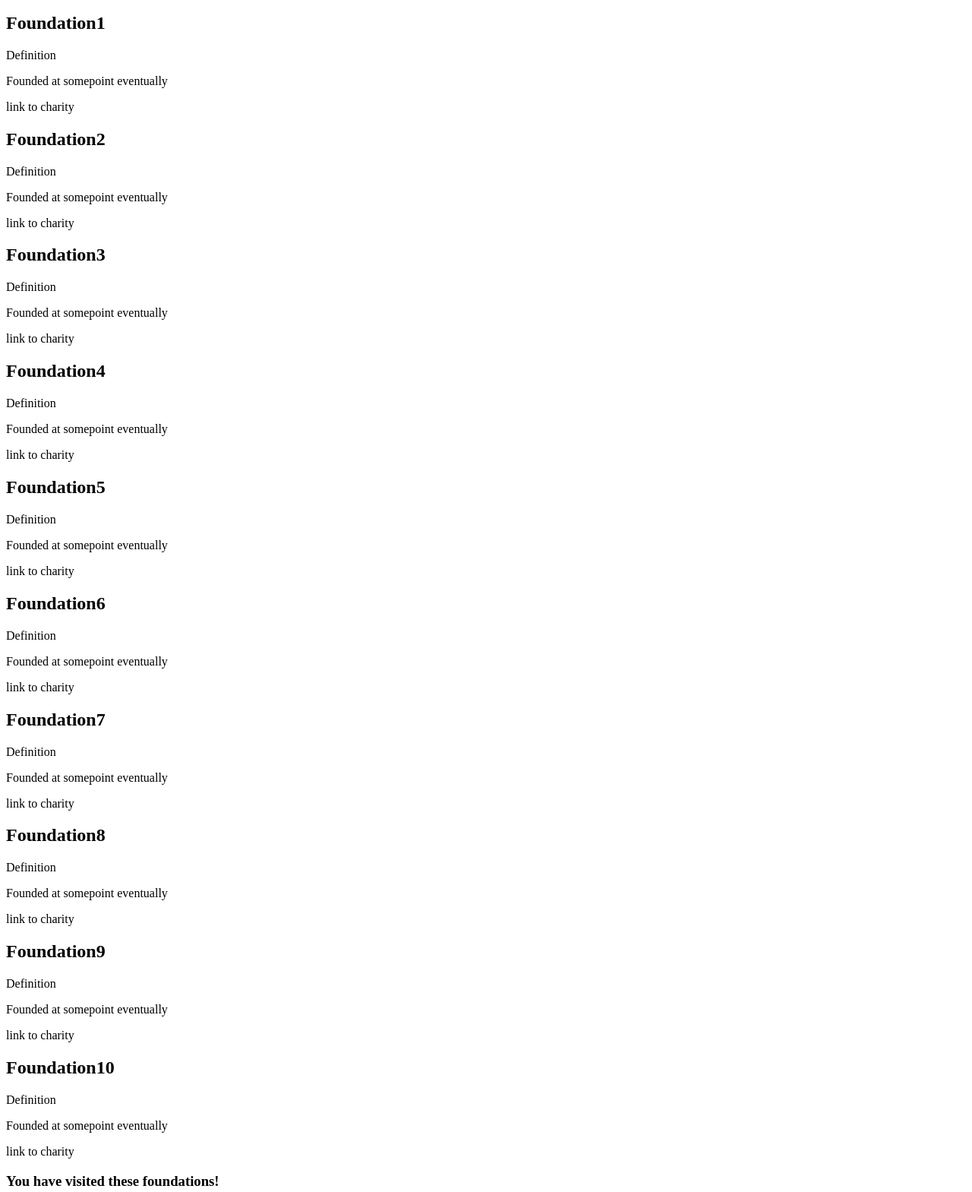
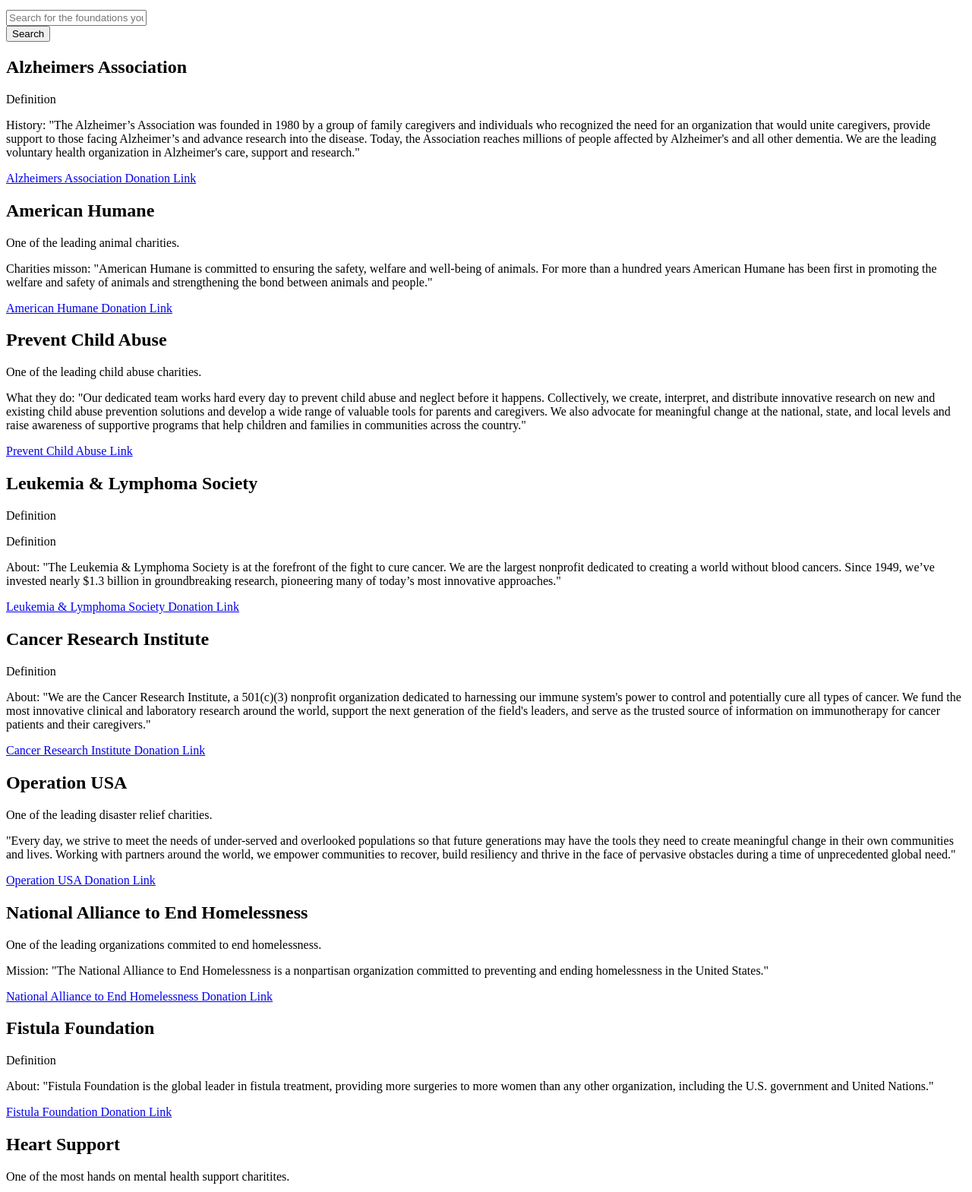
Before and after one commit to JJGreen23/Charity-Website, a plain HTML site: page index.html in a window 1280 px wide. Shown: the part 101-1670 px from the top of the page at 76% size. Drawn offline with nearby package versions, Linux system fonts and the light colour scheme; files whose address does not match are found by name.

Commit message:
Added-most-html-stuff

```diff
--- a/index.html
+++ b/index.html
@@ -11,65 +11,83 @@
        <h1 id = "Header">The Feel Good Website</h1>
        <p id = "aboutWebsite">Do you wanna feel good about yourself? We've browsed the internet and picked some of the best charities, and foundations for you to donate to! Read about them and just click and then donate!</p>
    </div>
+    <div>
+        <form id = "formSearchbar" autocomplete="off">
+            <div class = "formGroup">
+                <input type="text" id = "searchBar" class="form-control" placeholder="Search for the foundations you couldnt find!">
+            </div>
+            <div class = "formGroup">
+               <button class = "btn">Search</button>
+            </div>
+        </form>
+        <div id = "searchResults">
+
+        </div>
+    </div>
    <div>
-        <h2 class = "foundationName">Foundation1</h2>
+        <h2 class = "foundationName">Alzheimers Association</h2>
         <p id = "definition1" class = "definitions">Definition</p>
-        <p id = "dateFounded1" class = "wikiInfo">Founded at somepoint eventually</p>
-        <p id = "link1" class = "links">link to charity</p>
+        <p id = "dateFounded1" class = "wikiInfo">History: "The Alzheimer’s Association was founded in 1980 by a group of family caregivers and individuals who recognized the need for an organization that would unite caregivers, provide support to those facing Alzheimer’s and advance research into the disease.
+            Today, the Association reaches millions of people affected by Alzheimer's and all other dementia. We are the leading voluntary health organization in Alzheimer's care, support and research."
+        </p>
+        <a href="https://act.alz.org/site/Donation2?df_id=32112&32112.donation=form1&_gl=1*onnld4*_ga*MTA2MTczOTYyNy4xNjIyNjgwMzY2*_ga_9JTEWVX24V*MTYyMjY4MDM2Ni4xLjAuMTYyMjY4MDM2Ni4w&_ga=2.49574821.2013362818.1622680366-1061739627.1622680366" target="_blank" class = "links">Alzheimers Association Donation Link</a>
    </div>
    <div>
-        <h2 class = "foundationName">Foundation2</h2>
-        <p id = "definitions2" class = "definitions">Definition</p>
-        <p id = "dateFounded2" class = "wikiInfo">Founded at somepoint eventually</p>
-        <p id = "link2" class= "links">link to charity</p>
+        <h2 class = "foundationName">American Humane</h2>
+        <p id = "definitions2" class = "definitions">One of the leading animal charities.</p>
+        <p id = "dateFounded2" class = "wikiInfo">Charities misson: "American Humane is committed to ensuring the safety, welfare and well-being of animals.
+            For more than a hundred years American Humane has been first in promoting the welfare and safety of animals and strengthening the bond between animals and people."
+        </p>
+        <a href="https://www.americanhumane.org/?form=MakeADifference" target="_blank" class = "links">American Humane Donation Link</a>
    </div>
     <div>
-        <h2 class = "foundationName">Foundation3</h2>
-        <p id = "definitions3" class = "definitions">Definition</p>
-        <p id = "dateFounded3" class = "wikiInfo">Founded at somepoint eventually</p>
-        <p id = "link3" class = "link">link to charity</p>
+        <h2 class = "foundationName">Prevent Child Abuse</h2>
+        <p id = "definitions3" class = "definitions">One of the leading child abuse charities.</p>
+        <p id = "dateFounded3" class = "wikiInfo">What they do: "Our dedicated team works hard every day to prevent child abuse and neglect before it happens. Collectively, we create, interpret, and distribute innovative research on new and existing child abuse prevention solutions and develop a wide range of valuable tools for parents and caregivers. We also advocate for meaningful change at the national, state, and local levels and raise awareness of supportive programs that help children and families in communities across the country."</p>
+        <a href="https://preventchildabuse.org/donate/" target="_blank" class = "links">Prevent Child Abuse Link</a>
    </div>
    <div>
-        <h2 class = "foundationName">Foundation4</h2>
+        <h2 class = "foundationName">Leukemia & Lymphoma Society</h2>
         <p id = "definitions4" class = "definitions">Definition</p>
-        <p id = "dateFounded4" class = "wikiInfo">Founded at somepoint eventually</p>
-        <p id = "link4" class = "link">link to charity</p>
+        <p id = "definitions4" class = "definitions">Definition</p>
+        <p id = "dateFounded4" class = "wikiInfo">About: "The Leukemia & Lymphoma Society is at the forefront of the fight to cure cancer. We are the largest nonprofit dedicated to creating a world without blood cancers. Since 1949, we’ve invested nearly $1.3 billion in groundbreaking research, pioneering many of today’s most innovative approaches."</p>
+        <a href="https://donate.lls.org/lls/donate" target="_blank" class = "links">Leukemia & Lymphoma Society Donation Link</a>
     </div>
     <div>
-        <h2 class= "foundationName">Foundation5</h2>
+        <h2 class= "foundationName">Cancer Research Institute</h2>
         <p id = "definitions5" class = "definitions">Definition</p>
-        <p id = "dateFounded5" class = "wikiInfo">Founded at somepoint eventually</p>
-        <p id = "link5" class = "link">link to charity</p>
+        <p id = "dateFounded5" class = "wikiInfo">About: "We are the Cancer Research Institute, a 501(c)(3) nonprofit organization dedicated to harnessing our immune system's power to control and potentially cure all types of cancer. We fund the most innovative clinical and laboratory research around the world, support the next generation of the field's leaders, and serve as the trusted source of information on immunotherapy for cancer patients and their caregivers."</p>
+        <a href="https://www.cancerresearch.org/join-the-cause/donate/one-time-donation" target="_blank" class = "links">Cancer Research Institute Donation Link</a>
    </div>
    <div>
-        <h2 class = "foundationName">Foundation6</h2>
-        <p id = "definitions6" class = "definitions">Definition</p>
-        <p id = "dateFounded6" class = "wikiInfo">Founded at somepoint eventually</p>
-        <p id = "charityLink6" class = "link">link to charity</p>
+        <h2 class = "foundationName">Operation USA</h2>
+        <p id = "definitions6" class = "definitions">One of the leading disaster relief charities.</p>
+        <p id = "dateFounded6" class = "wikiInfo">"Every day, we strive to meet the needs of under-served and overlooked populations so that future generations may have the tools they need to create meaningful change in their own communities and lives. Working with partners around the world, we empower communities to recover, build resiliency and thrive in the face of pervasive obstacles during a time of unprecedented global need."</p>
+        <a href="https://give.opusa.org/give/34510/#!/donation/checkout" target="_blank" class = "links">Operation USA Donation Link</a>
     </div>
     <div>
-        <h2 class = "foundationName">Foundation7</h2>
-        <p id = "definitions7" class = "definitions">Definition</p>
-        <p id = "dateFounded7" class = "wikiInfo">Founded at somepoint eventually</p>
-        <p id = "charityLink7" class = "link">link to charity</p>
+        <h2 class = "foundationName">National Alliance to End Homelessness</h2>
+        <p id = "definitions7" class = "definitions">One of the leading organizations commited to end homelessness.</p>
+        <p id = "dateFounded7" class = "wikiInfo">Mission: "The National Alliance to End Homelessness is a nonpartisan organization committed to preventing and ending homelessness in the United States."</p>
+        <a href="https://help.endhomelessness.org/donate/" target="_blank" class = "links">National Alliance to End Homelessness Donation Link</a>
     </div>
     <div>
-        <h2 class = "foundationName">Foundation8</h2>
+        <h2 class = "foundationName">Fistula Foundation</h2>
         <p id = "definitions8" class = "definitions">Definition</p>
-        <p id = "dateFounded8" class = "wikiInfo">Founded at somepoint eventually</p>
-        <p id = "charityLink8" class = "link">link to charity</p>
+        <p id = "dateFounded8" class = "wikiInfo">About: "Fistula Foundation is the global leader in fistula treatment, providing more surgeries to more women than any other organization, including the U.S. government and United Nations."</p>
+        <a href="https://fistulafoundation.org/donate/" target="_blank" class = "links">Fistula Foundation Donation Link</a>
     </div>
     <div>
-        <h2 class = "foundationName">Foundation9</h2>
-        <p id = "definitions9" class = "definitions">Definition</p>
-        <p id = "dateFounded9" class = "wikiInfo">Founded at somepoint eventually</p>
-        <p id = "charityLink9" class = "link">link to charity</p>
+        <h2 class = "foundationName">Heart Support</h2>
+        <p id = "definitions9" class = "definitions">One of the most hands on mental health support charitites.</p>
+        <p id = "dateFounded9" class = "wikiInfo">Mission: "Every year we help men and women brave their wounds, find purpose, and discover healing. Our goal is to create a legacy of life-transformation, freeing them from suicide, addiction, abuse, and mental health issues while empowering them with the realization they are loved unconditionally and supported by a community that believes in them."</p>
+        <a href="https://heartsupport.com/donate/" target="_blank" class = "links">Heart Support Donation Link</a>
     </div>
     <div>
-        <h2 class = "foundationName">Foundation10</h2>
+        <h2 class = "foundationName">Foundation for AIDS Research(amfAR)</h2>
         <p id = "definitions10" class = "definitions">Definition</p>
-        <p id = "dateFounded10" class = "wikiInfo">Founded at somepoint eventually</p>
-        <p id = "charityLink10" class = "link">link to charity</p>
+        <p id = "dateFounded10" class = "wikiInfo">About: "The Foundation for AIDS Research, is one of the world’s leading nonprofit organizations dedicated to the support of AIDS research, HIV prevention, treatment education, and advocacy. Since 1985, amfAR has invested nearly $600 million in its programs and has awarded more than 3,500 grants to research teams worldwide."</p>
+        <a href="https://secure.amfar.org/site/Donation2?df_id=2844&mfc_pref=T&2184.donation=form1&_ga=2.219151385.1094460734.1622683368-685259129.1622683368&NONCE_TOKEN=7D0C13DCA08C8E5E570E02E6C0829D5F&2844.donation=form1" target="_blank" class = "links">Foundation for AIDS Research(amfAR) Donation Link</a>
     </div>
     <div>
         <h3 class = "usersList">You have visited these foundations!</h3>
@@ -78,4 +96,6 @@
     </div>
 
 </body>
+<script src="https://ajax.googleapis.com/ajax/libs/jquery/3.5.1/jquery.min.js"></script>
+<script src="C:\Users\demon\OneDrive\desktop\Project-1-Charity-site\script.js"></script>
 </html>
--- a/script.js
+++ b/script.js
@@ -0,0 +1,29 @@
+$("#formSearchBar").submit(function (e) {
+    e.preventDefault()
+
+    var query = $("#searchBar").val()
+
+    var API_KEY1 = '8ff98b40c11551781da7775b1f612864'
+
+    var url = 'http://api.serpstack.com/search?access_key=' + API_KEY1 + '&type=web&query=' + query
+
+    $.get(url, function (data){
+
+        $("#searchResults").html('')
+
+        console.log(data)
+
+        data.organic_results.forEach(res => {
+
+            result = `
+
+                <h4>${res.title}</h4><br><a target="_blank" href"${res.url}">${res.url}</a>
+                <p>${res.snippet}</p>
+
+            `
+            $("#searchResults").append(result)
+
+        });
+
+    })
+})
```
